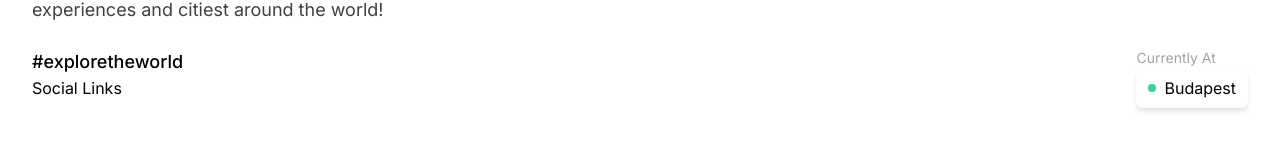
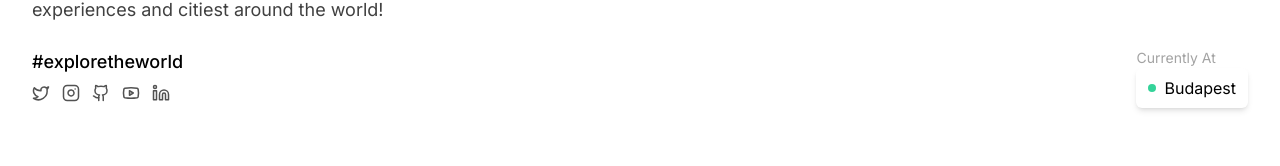
Before and after one commit to batuhanbilginn/nextjs13-blog, a Next.js app: page / in a window 1280 px wide. Shown: the part 242-408 px from the top of the page. Built offline with nearby package versions, Linux system fonts and the light colour scheme.

Commit message:
episode-9

```diff
--- /dev/null
+++ b/components/elements/social-link.tsx
@@ -0,0 +1,32 @@
+import {
+  Facebook,
+  Github,
+  Instagram,
+  Linkedin,
+  Twitter,
+  Youtube,
+} from "lucide-react";
+import Link from "next/link";
+
+const SocialLink = ({ platform, link }: { platform: string; link: string }) => {
+  const getIcon = (platform: string) => {
+    switch (platform) {
+      case "facebook":
+        return <Facebook size="18" />;
+      case "twitter":
+        return <Twitter size="18" />;
+      case "instagram":
+        return <Instagram size="18" />;
+      case "youtube":
+        return <Youtube size="18" />;
+      case "linkedin":
+        return <Linkedin size="18" />;
+      case "github":
+        return <Github size="18" />;
+    }
+  };
+
+  return <Link href={link}>{getIcon(platform)}</Link>;
+};
+
+export default SocialLink;
--- a/components/navigation/footer.tsx
+++ b/components/navigation/footer.tsx
@@ -1,5 +1,6 @@
 import siteConfig from "@/config/site";
 import Link from "next/link";
+import SocialLink from "../elements/social-link";
 import PaddingContainer from "../layout/padding-container";
 
 const Footer = () => {
@@ -16,9 +17,29 @@
         <div className="flex flex-wrap justify-between gap-4 mt-6">
           <div>
             <div className="text-lg font-medium">#exploretheworld</div>
-            <div>Social Links</div>
+            <div className="flex items-center gap-3 mt-2 text-neutral-600">
+              <SocialLink
+                platform="twitter"
+                link={siteConfig.socialLinks.twitter}
+              />
+              <SocialLink
+                platform="instagram"
+                link={siteConfig.socialLinks.instagram}
+              />
+              <SocialLink
+                platform="github"
+                link={siteConfig.socialLinks.github}
+              />
+              <SocialLink
+                platform="youtube"
+                link={siteConfig.socialLinks.youtube}
+              />
+              <SocialLink
+                platform="linkedin"
+                link={siteConfig.socialLinks.linkedin}
+              />
+            </div>
           </div>
-
           <div>
             <div className="text-sm text-neutral-400">Currently At</div>
             <div className="flex items-center gap-2 px-3 py-2 bg-white rounded-md shadow-md">
--- a/package.json
+++ b/package.json
@@ -15,6 +15,7 @@
     "autoprefixer": "10.4.14",
     "eslint": "8.41.0",
     "eslint-config-next": "13.4.3",
+    "lucide-react": "^0.221.0",
     "next": "13.4.3",
     "postcss": "8.4.23",
     "react": "18.2.0",
```
Also changed, not shown: 1 other file (tests, documents, lock files or other folders).
